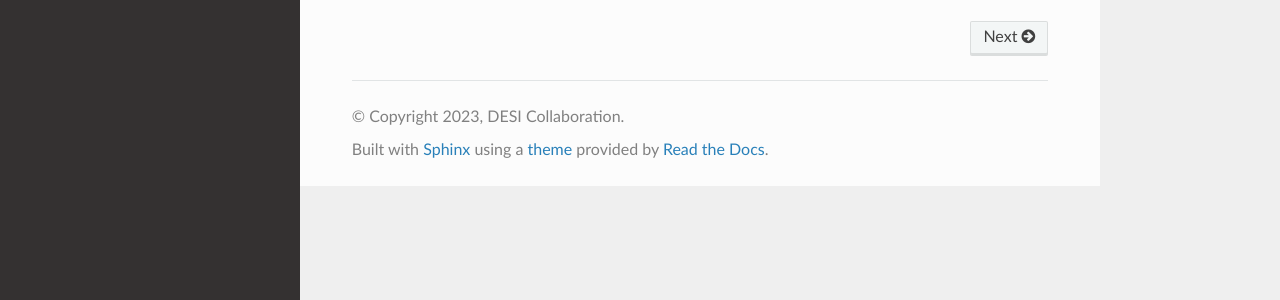
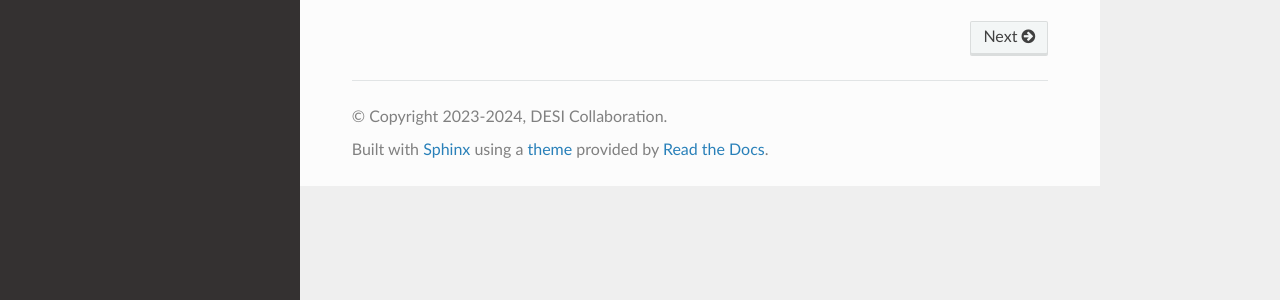
Before and after one commit to desihub/specprod-db, a Sphinx documentation site: the page built from doc/index.rst, in a window 1280 px wide. Shown: the part 443-743 px from the top of the page. Built offline with Sphinx 7.4.7 and the Read the Docs theme 2.0.0, drawn with Linux system fonts in a browser that asks for light colours.

Commit message:
update Sphinx config

```diff
--- a/doc/conf.py
+++ b/doc/conf.py
@@ -20,7 +20,7 @@
 
 project = 'specprod-db'
 python_project = 'specprodDB'
-copyright = '2023, DESI Collaboration'
+copyright = '2023-2024, DESI Collaboration'
 author = 'DESI Collaboration'
 
 
@@ -35,7 +35,8 @@
     'sphinx.ext.todo',
     'sphinx.ext.mathjax',
     'sphinx.ext.viewcode',
-    'sphinx.ext.napoleon'
+    'sphinx.ext.napoleon',
+    'sphinx_rtd_theme'
 ]
 
 # Configuration for intersphinx, copied from astropy.
@@ -46,9 +47,10 @@
     'matplotlib': ('https://matplotlib.org/stable/', None),
     'astropy': ('https://docs.astropy.org/en/stable/', None),
     'h5py': ('https://docs.h5py.org/en/latest/', None),
-    'sqlalchemy': ('https://docs.sqlalchemy.org/en/14/', None),
+    'sqlalchemy': ('https://docs.sqlalchemy.org/en/20/', None),
     'desispec': ('https://desispec.readthedocs.io/en/latest/', None),
     'desiutil': ('https://desiutil.readthedocs.io/en/latest/', None),
+    'desitarget': ('https://desitarget.readthedocs.io/en/latest/', None),
     }
 
 # Add any paths that contain templates here, relative to this directory.
@@ -88,13 +90,9 @@
 
 # The theme to use for HTML and HTML Help pages.  See the documentation for
 # a list of builtin themes.
-#
-try:
-    import sphinx_rtd_theme
-    html_theme = 'sphinx_rtd_theme'
-    html_theme_path = [sphinx_rtd_theme.get_html_theme_path()]
-except ImportError:
-    html_theme = 'alabaster'
+#html_theme = 'default'
+#html_theme = 'haiku'
+html_theme = 'sphinx_rtd_theme'
 
 # Add any paths that contain custom static files (such as style sheets) here,
 # relative to this directory. They are copied after the builtin static files,
```
